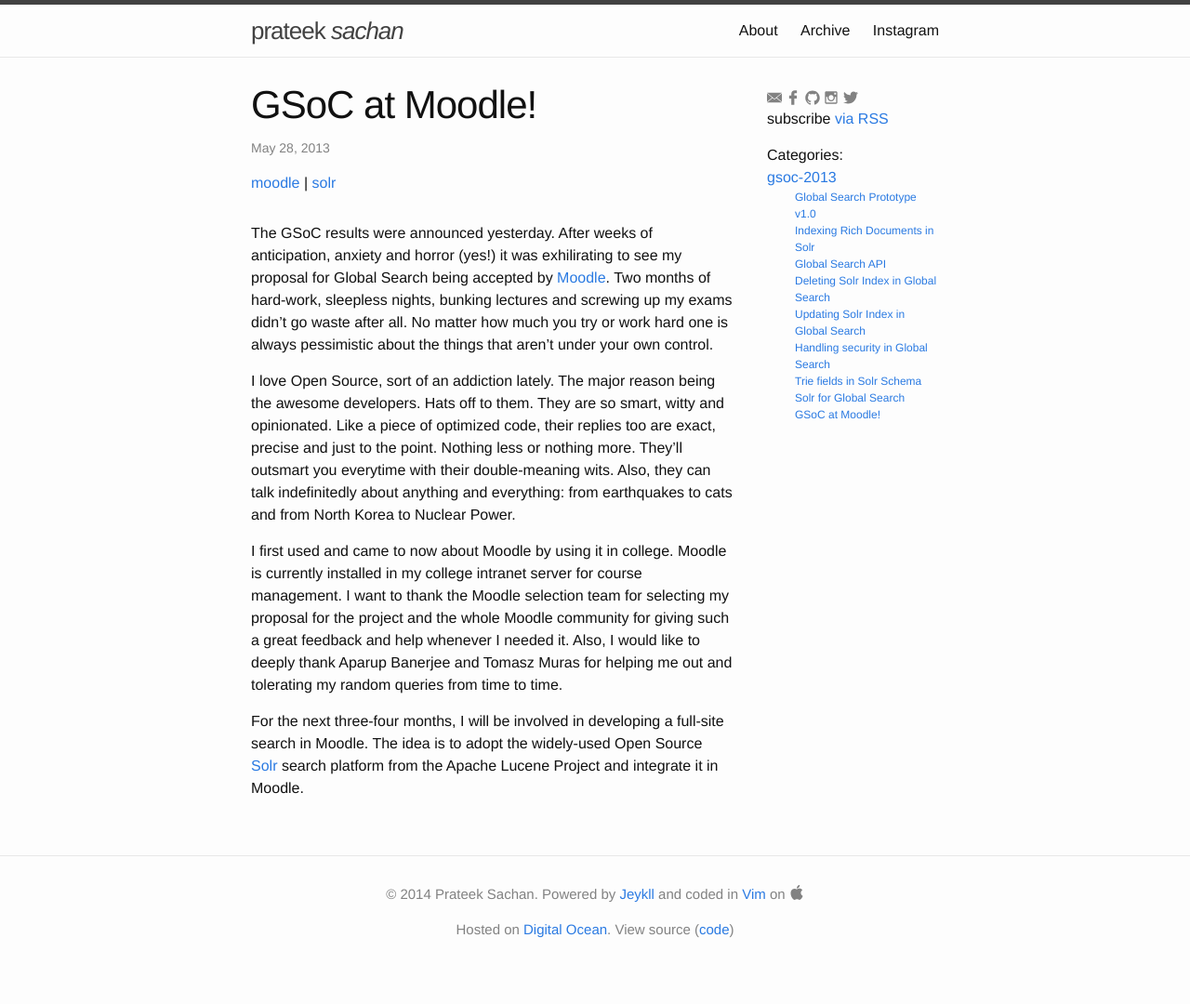
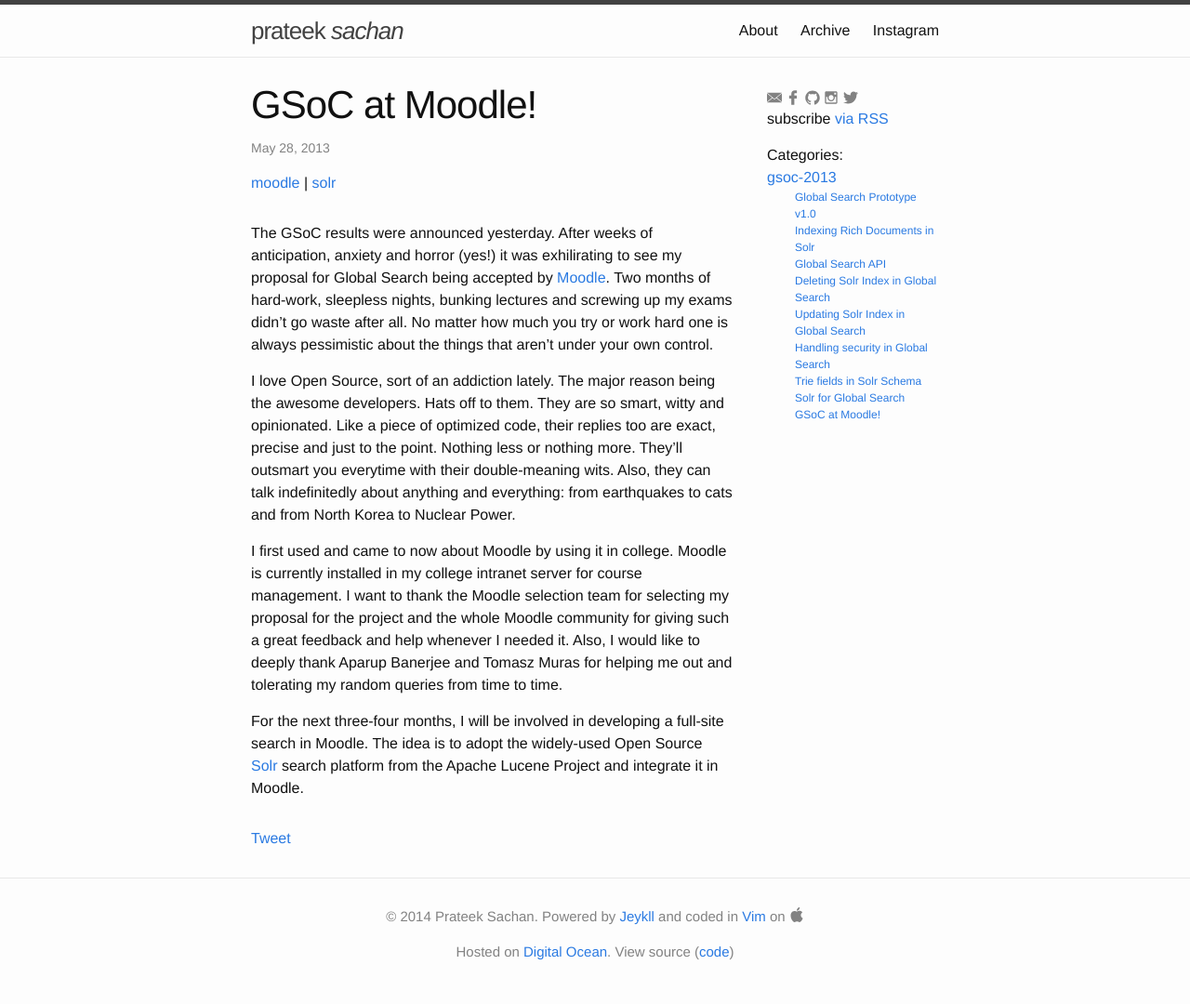
Before and after one commit to prateeksachan/prateeksachan, a Jekyll site: the page built from _posts/2013-05-28-gsoc-at-moodle.markdown, in a window 1280 px wide. Shown: the whole page at 93% size. Built offline with Jekyll 4.4.1, drawn with Linux system fonts in a browser that asks for light colours; comment, search, counter and statistics services are not loaded; before the commit the page ends 1056 px from its top, so only the background shows below that.

Commit message:
Add Twitter sharing

```diff
--- a/_config.yml
+++ b/_config.yml
@@ -11,6 +11,8 @@
 github_username:  prateeksachan
 instagram_username: xan_ps
 facebook_username: prateek.sachan
+author:
+    twitter: xan_ps
 
 #links
 jeykll_link: http://jekyllrb.com/
@@ -20,3 +22,9 @@
 paginate: 5
 paginate_path: 'blog/page:num'
 permalink: /blog/:year/:month/:day/:title/
+sharing:
+    provider: tweet
+    twitter:
+        size:
+        via: xan_ps
+        count:
--- /dev/null
+++ b/_includes/sharing
@@ -0,0 +1,7 @@
+{% if site.sharing.provider %}
+
+  {% case site.sharing.provider %}
+	{% when "tweet" %}
+  		{% include sharing_providers/twitter %}
+  {% endcase %}
+{% endif %}
--- /dev/null
+++ b/_includes/sharing_providers/twitter
@@ -0,0 +1,3 @@
+<a href="https://twitter.com/share" class="twitter-share-button" data-text="{{ page.title }}" data-via="{{ site.sharing.twitter.via }}" data-related="{{ site.author.twitter }}" data-count="{{ site.sharing.twitter.count }}" data-size="{{ site.sharing.twitter.size }}">Tweet</a>
+
+<script>!function(d,s,id){var js,fjs=d.getElementsByTagName(s)[0];if(!d.getElementById(id)){js=d.createElement(s);js.id=id;js.src="//platform.twitter.com/widgets.js";fjs.parentNode.insertBefore(js,fjs);}}(document,"script","twitter-wjs");</script>
--- /dev/null
+++ b/_includes/sharing_providers/twitter_home
@@ -0,0 +1,3 @@
+<a href="https://twitter.com/share" class="twitter-share-button" data-text="{{ post.title }}" data-via="{{ site.sharing.twitter.via }}" data-related="{{ site.author.twitter }}" data-count="{{ site.sharing.twitter.count }}" data-size="{{ site.sharing.twitter.size }}">Tweet</a>
+
+<script>!function(d,s,id){var js,fjs=d.getElementsByTagName(s)[0];if(!d.getElementById(id)){js=d.createElement(s);js.id=id;js.src="//platform.twitter.com/widgets.js";fjs.parentNode.insertBefore(js,fjs);}}(document,"script","twitter-wjs");</script>
--- /dev/null
+++ b/_includes/sharing_providers/twitter_post
@@ -0,0 +1,3 @@
+<a href="https://twitter.com/share" class="twitter-share-button" data-text="{{ page.title }}" data-via="{{ site.sharing.twitter.via }}" data-related="{{ site.author.twitter }}" data-count="{{ site.sharing.twitter.count }}" data-size="{{ site.sharing.twitter.size }}">Tweet</a>
+
+<script>!function(d,s,id){var js,fjs=d.getElementsByTagName(s)[0];if(!d.getElementById(id)){js=d.createElement(s);js.id=id;js.src="//platform.twitter.com/widgets.js";fjs.parentNode.insertBefore(js,fjs);}}(document,"script","twitter-wjs");</script>
--- a/_layouts/post.html
+++ b/_layouts/post.html
@@ -12,5 +12,8 @@
   <article class="post-content">
     {{ content }}
   </article>
+  <div class="post-sharing">
+      {% include sharing %}
+  </div>
 
 </div>
```
